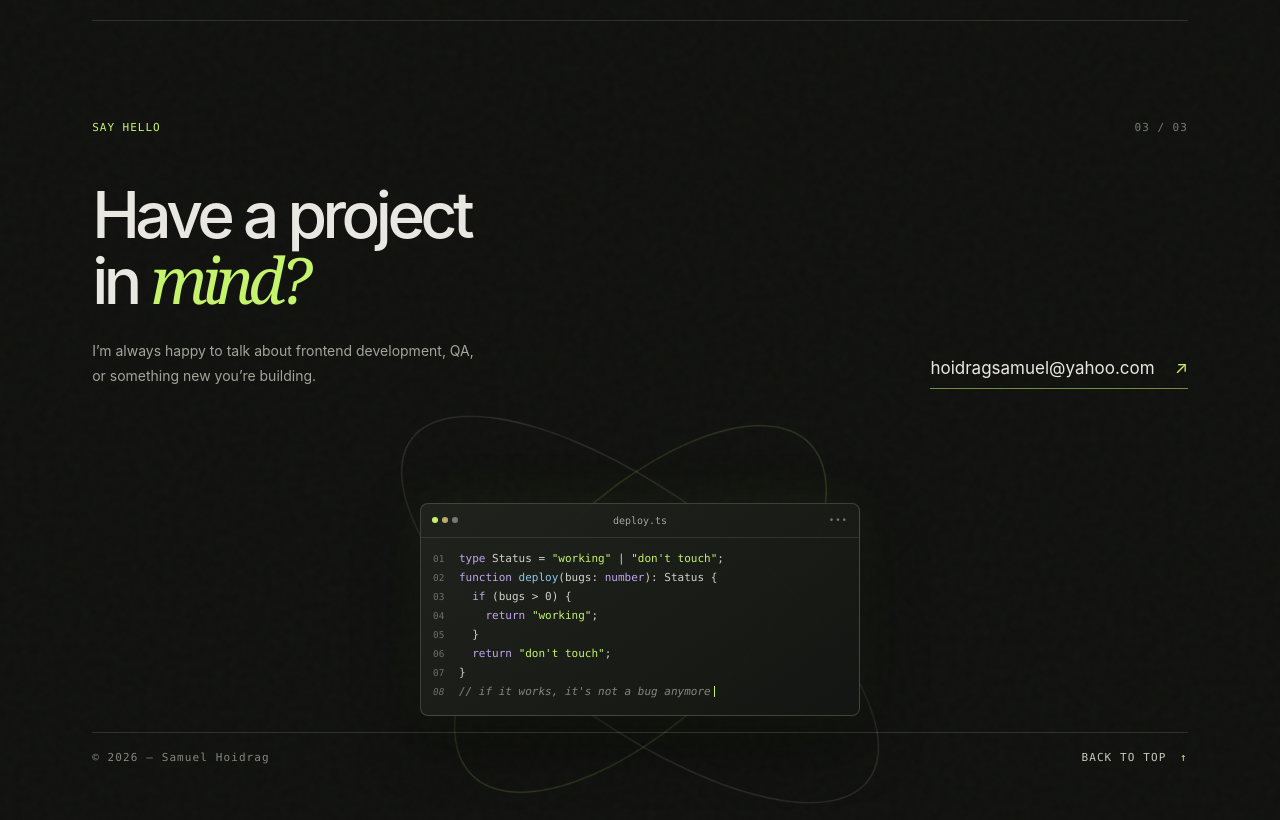
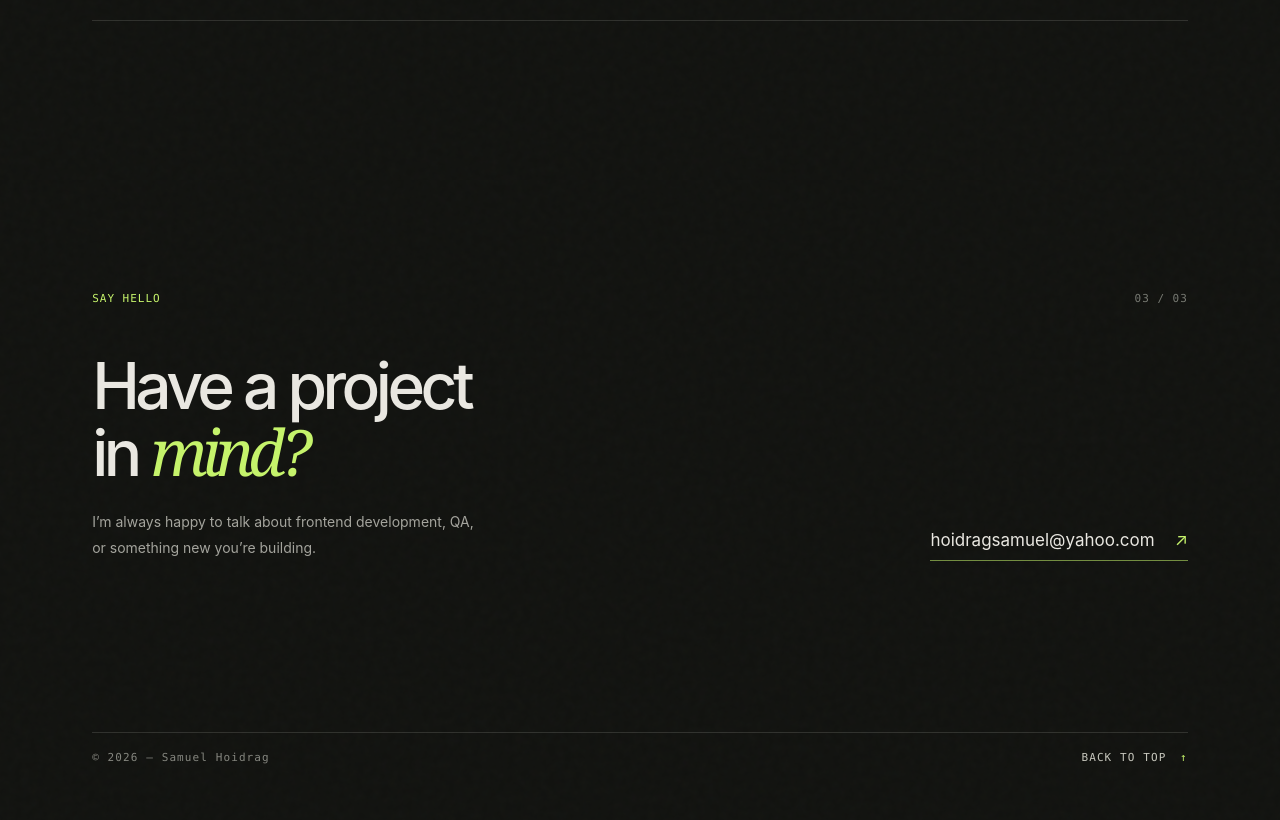
Before and after one commit to Hoidrag/portfolio, a React (Vite) app: page / in a window 1280 px wide. Shown: the part 2380-3200 px from the top of the page. Built offline with nearby package versions, Linux system fonts and the light colour scheme.

Commit message:
Remove contact animation + some details

```diff
--- a/index.html
+++ b/index.html
@@ -5,11 +5,10 @@
     <meta name="viewport" content="width=device-width, initial-scale=1.0" />
     <meta
       name="description"
-      content="Samuel Hoidrag — frontend developer and QA engineer working with React, TypeScript, Cypress, and Playwright."
-    />
+      content="Samuel Hoidrag — frontend developer and QA engineer working with React, TypeScript, Cypress, and Playwright." />
     <meta name="theme-color" content="#11120f" />
     <link rel="icon" type="image/svg+xml" href="/favicon.svg" />
-    <title>Samuel Hoidrag — Frontend Developer &amp; QA Engineer</title>
+    <title>Samuel — QA Engineer</title>
   </head>
   <body>
     <div id="root"></div>
--- a/src/App.css
+++ b/src/App.css
@@ -559,6 +559,17 @@ h1 {
   text-underline-offset: 3px;
 }
 
+.contact-section {
+  justify-content: initial;
+}
+
+.contact-main {
+  display: flex;
+  flex: 1;
+  flex-direction: column;
+  justify-content: center;
+}
+
 .contact-content {
   display: flex;
   align-items: end;
@@ -589,74 +600,6 @@ h1 {
 
 .contact-link span:last-child {
   color: var(--accent);
-}
-
-.deploy-visual {
-  position: relative;
-  display: grid;
-  width: min(560px, 100%);
-  height: clamp(230px, 30vh, 300px);
-  place-items: center;
-  align-self: center;
-  margin: clamp(100px, 12vh, 150px) auto 0;
-  isolation: isolate;
-}
-
-.deploy-orbit {
-  position: absolute;
-  width: 100%;
-  height: 88%;
-  border: 1px solid rgba(233, 231, 225, 0.17);
-  border-radius: 50%;
-  pointer-events: none;
-}
-
-.deploy-orbit-outer {
-  transform: rotate(-18deg) scale(1.02, 1.08);
-}
-
-.deploy-orbit-inner {
-  width: 83%;
-  height: 100%;
-  border-color: rgba(197, 243, 107, 0.22);
-  transform: rotate(24deg) scale(1.02, 0.92);
-}
-
-.deploy-code-window {
-  z-index: 1;
-  width: min(440px, calc(100% - 72px));
-  max-width: none;
-}
-
-.deploy-code-lines {
-  display: grid;
-  gap: 5px;
-  padding: 14px 12px 16px;
-  color: #d3d1c8;
-  font-family: var(--mono);
-  font-size: clamp(8px, 1vw, 11px);
-  white-space: nowrap;
-}
-
-.deploy-code-line {
-  display: grid;
-  min-height: 14px;
-  grid-template-columns: 26px max-content;
-  align-items: center;
-}
-
-.deploy-code-comment {
-  color: #85867f;
-  font-style: italic;
-}
-
-.deploy-code-cursor {
-  display: inline-block;
-  width: 1px;
-  height: 1em;
-  margin-left: 3px;
-  vertical-align: -0.15em;
-  background: var(--accent);
 }
 
 .footer {
@@ -772,6 +715,10 @@ a:focus-visible {
     gap: 18px;
   }
 
+  .contact-main {
+    flex: 1;
+  }
+
   .projects-intro {
     margin-bottom: 24px;
   }
@@ -808,23 +755,6 @@ a:focus-visible {
     margin-top: 8px;
   }
 
-  .deploy-visual {
-    width: 100%;
-    height: 250px;
-    margin-top: 100px;
-  }
-
-  .deploy-code-window {
-    width: calc(100% - 30px);
-  }
-
-  .deploy-code-lines {
-    font-size: 8px;
-  }
-
-  .deploy-orbit {
-    width: 96%;
-  }
 }
 
 @media (max-width: 380px) {
@@ -883,50 +813,6 @@ a:focus-visible {
     animation: orbit 32s linear infinite;
   }
 
-  .deploy-orbit-outer {
-    animation: deploy-orbit-rotate 40s linear infinite;
-  }
-
-  .deploy-orbit-inner {
-    animation: deploy-orbit-rotate-reverse 32s linear infinite;
-  }
-
-  .deploy-code-line {
-    clip-path: inset(0 100% 0 0);
-    animation: deploy-type 550ms steps(32, end) forwards;
-  }
-
-  .deploy-code-line-2 {
-    animation-delay: 400ms;
-  }
-
-  .deploy-code-line-3 {
-    animation-delay: 800ms;
-  }
-
-  .deploy-code-line-4 {
-    animation-delay: 1200ms;
-  }
-
-  .deploy-code-line-5 {
-    animation-delay: 1600ms;
-  }
-
-  .deploy-code-line-6 {
-    animation-delay: 2000ms;
-  }
-
-  .deploy-code-line-7 {
-    animation-delay: 2400ms;
-  }
-
-  .deploy-code-line-8 {
-    animation-delay: 2800ms;
-  }
-
-  .deploy-code-cursor {
-    animation: blink 1.1s 3.4s steps(2, start) infinite;
-  }
 }
 
 @keyframes blink {
@@ -950,21 +836,3 @@ a:focus-visible {
     transform: rotate(336deg) scaleY(0.78);
   }
 }
-
-@keyframes deploy-type {
-  to {
-    clip-path: inset(0 0 0 0);
-  }
-}
-
-@keyframes deploy-orbit-rotate {
-  to {
-    transform: rotate(342deg) scale(1.02, 1.08);
-  }
-}
-
-@keyframes deploy-orbit-rotate-reverse {
-  to {
-    transform: rotate(-336deg) scale(1.02, 0.92);
-  }
-}
--- a/src/App.tsx
+++ b/src/App.tsx
@@ -41,8 +41,8 @@ function App() {
       <section className="hero" id="home" aria-labelledby="page-title">
         <div className="hero-copy">
           <p className="eyebrow">
-            <span className="status-dot" aria-hidden="true" />
-            A LITTLE WORK IN PROGRESS
+            <span className="status-dot" aria-hidden="true" />A LITTLE WORK IN
+            PROGRESS
           </p>
           <h1 id="page-title">
             Good things
@@ -98,7 +98,8 @@ function App() {
               <div className="code-line">
                 <span className="line-number">03</span>
                 <span>
-                  tests: <span className="code-green">"Cypress + Playwright"</span>,
+                  tests:{' '}
+                  <span className="code-green">"Cypress + Playwright"</span>,
                 </span>
               </div>
               <div className="code-line">
@@ -110,7 +111,8 @@ function App() {
               <div className="code-line active-code-line">
                 <span className="line-number">05</span>
                 <span>
-                  status: <span className="code-green">"still in progress"</span>
+                  status:{' '}
+                  <span className="code-green">"still in progress"</span>
                   <span className="code-cursor" />
                 </span>
               </div>
@@ -152,7 +154,6 @@ function App() {
             <div className="skills" aria-label="Technologies and tools">
               <span>React</span>
               <span>TypeScript</span>
-              <span>Frontend</span>
               <span>Manual QA</span>
               <span>Cypress</span>
               <span>Playwright</span>
@@ -179,8 +180,7 @@ function App() {
               className="project-card"
               href={`mailto:hoidragsamuel@yahoo.com?subject=${encodeURIComponent(`Tell me about ${project.title}`)}`}
               key={project.number}
-              aria-label={`Discuss the ${project.title} project idea by email`}
-            >
+              aria-label={`Discuss the ${project.title} project idea by email`}>
               <span className="project-number">{project.number}</span>
               <span className="project-details">
                 <span className="project-title">{project.title}</span>
@@ -205,6 +205,7 @@ function App() {
       </section>
 
       <section className="content-section contact-section" id="contact">
+        <div className="contact-main">
           <div className="section-heading">
             <p className="section-kicker">SAY HELLO</p>
             <span className="section-index">03 / 03</span>
@@ -226,76 +227,6 @@ function App() {
               <span aria-hidden="true">↗</span>
             </a>
           </div>
-        <div className="deploy-visual">
-          <div className="deploy-orbit deploy-orbit-outer" aria-hidden="true" />
-          <div className="deploy-orbit deploy-orbit-inner" aria-hidden="true" />
-          <div className="code-window deploy-code-window">
-            <div className="code-window-bar">
-              <span className="window-dots" aria-hidden="true">
-                <i />
-                <i />
-                <i />
-              </span>
-              <span>deploy.ts</span>
-              <span className="window-menu" aria-hidden="true">
-                •••
-              </span>
-            </div>
-            <div className="deploy-code-lines">
-              <div className="deploy-code-line deploy-code-line-1">
-                <span className="line-number">01</span>
-                <span>
-                  <span className="code-purple">type</span> Status ={' '}
-                  <span className="code-green">"working"</span> |{' '}
-                  <span className="code-green">"don't touch"</span>;
-                </span>
-              </div>
-              <div className="deploy-code-line deploy-code-line-2">
-                <span className="line-number">02</span>
-                <span>
-                  <span className="code-purple">function</span>{' '}
-                  <span className="code-blue">deploy</span>(bugs:{' '}
-                  <span className="code-purple">number</span>): Status {'{'}
-                </span>
-              </div>
-              <div className="deploy-code-line deploy-code-line-3">
-                <span className="line-number">03</span>
-                <span>
-                  &nbsp;&nbsp;<span className="code-purple">if</span> (bugs &gt;
-                  0) {'{'}
-                </span>
-              </div>
-              <div className="deploy-code-line deploy-code-line-4">
-                <span className="line-number">04</span>
-                <span>
-                  &nbsp;&nbsp;&nbsp;&nbsp;<span className="code-purple">return</span>{' '}
-                  <span className="code-green">"working"</span>;
-                </span>
-              </div>
-              <div className="deploy-code-line deploy-code-line-5">
-                <span className="line-number">05</span>
-                <span>&nbsp;&nbsp;{'}'}</span>
-              </div>
-              <div className="deploy-code-line deploy-code-line-6">
-                <span className="line-number">06</span>
-                <span>
-                  &nbsp;&nbsp;<span className="code-purple">return</span>{' '}
-                  <span className="code-green">"don't touch"</span>;
-                </span>
-              </div>
-              <div className="deploy-code-line deploy-code-line-7">
-                <span className="line-number">07</span>
-                <span>{'}'}</span>
-              </div>
-              <div className="deploy-code-line deploy-code-line-8 deploy-code-comment">
-                <span className="line-number">08</span>
-                <span>
-                  // if it works, it's not a bug anymore
-                  <span className="deploy-code-cursor" />
-                </span>
-              </div>
-            </div>
-          </div>
         </div>
         <footer className="footer">
           <span>© 2026 — Samuel Hoidrag</span>
```
Lines whose indentation alone changed are shown as unchanged.
